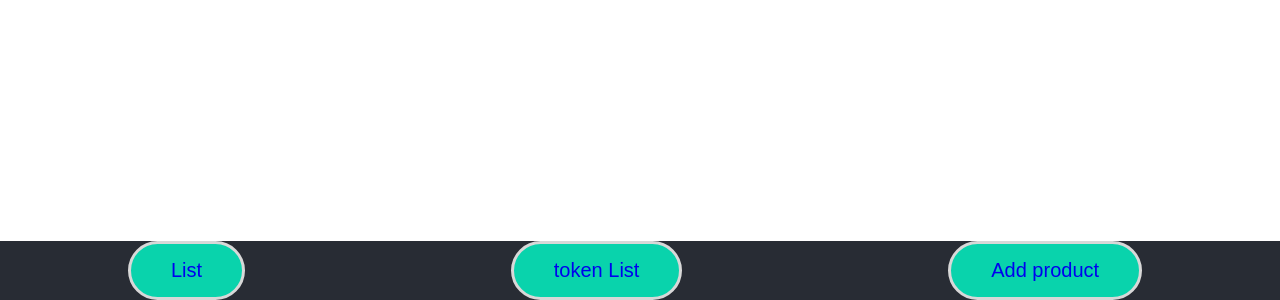
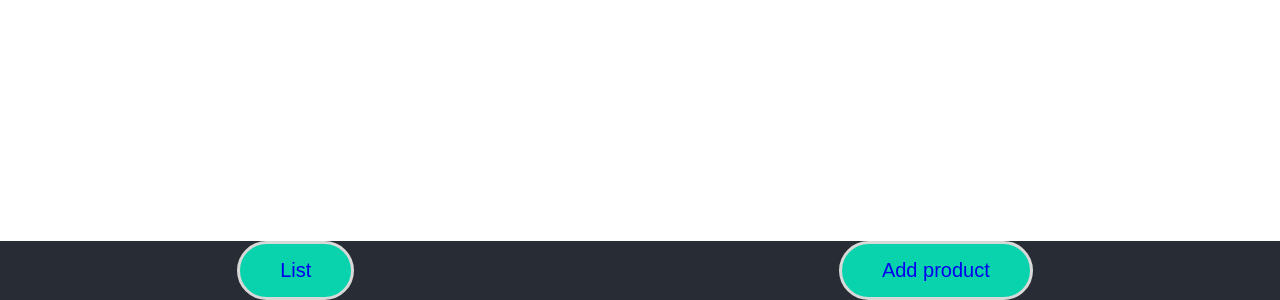
Before and after one commit to the-collab-lab/tcl-14-smart-shopping-list, a React (Create React App) app: page / in a window 1280 px wide. Shown: the part 500-800 px from the top of the page. Built offline with nearby package versions, Linux system fonts and the light colour scheme.

Commit message:
Using list button instead token button

```diff
--- a/src/App.js
+++ b/src/App.js
@@ -12,20 +12,13 @@ export default function App() {
         <div className="Buttons">
           <button
             className={`botton ${isActive === 'list' && 'bold-button'}`}
-            onClick={() => setIsActive('list')}
+            onClick={() => setIsActive('tokenList')}
           >
-            <Link to="/list" className="no-decoration">
+            <Link to="/token-list" className="no-decoration">
               List
             </Link>
           </button>
-          <button
-            className={`botton ${isActive === 'add' && 'bold-button'}`}
-            onClick={() => setIsActive('tokenList')}
-          >
-            <Link to="/token-list" className="no-decoration">
-              token List
-            </Link>
-          </button>
+
           <button
             className={`botton ${isActive === 'add' && 'bold-button'}`}
             onClick={() => setIsActive('add')}
@@ -37,26 +30,17 @@ export default function App() {
         </div>
       </div>
       <Switch>
-        <Route path="/list">
-          <List />
+        <Route path="/token-list">
+          <TokenList />
         </Route>
         <Route path="/add-product">
           <AddProduct />
-        </Route>
-
-        <Route path="/token-list">
-                     <TokenList />
-
         </Route>
       </Switch>
     </Router>
   );
 }
 
-function List() {
-  return <h2>List</h2>;
-}
-
 function AddProduct() {
   return <h2>Add product</h2>;
 }
```
